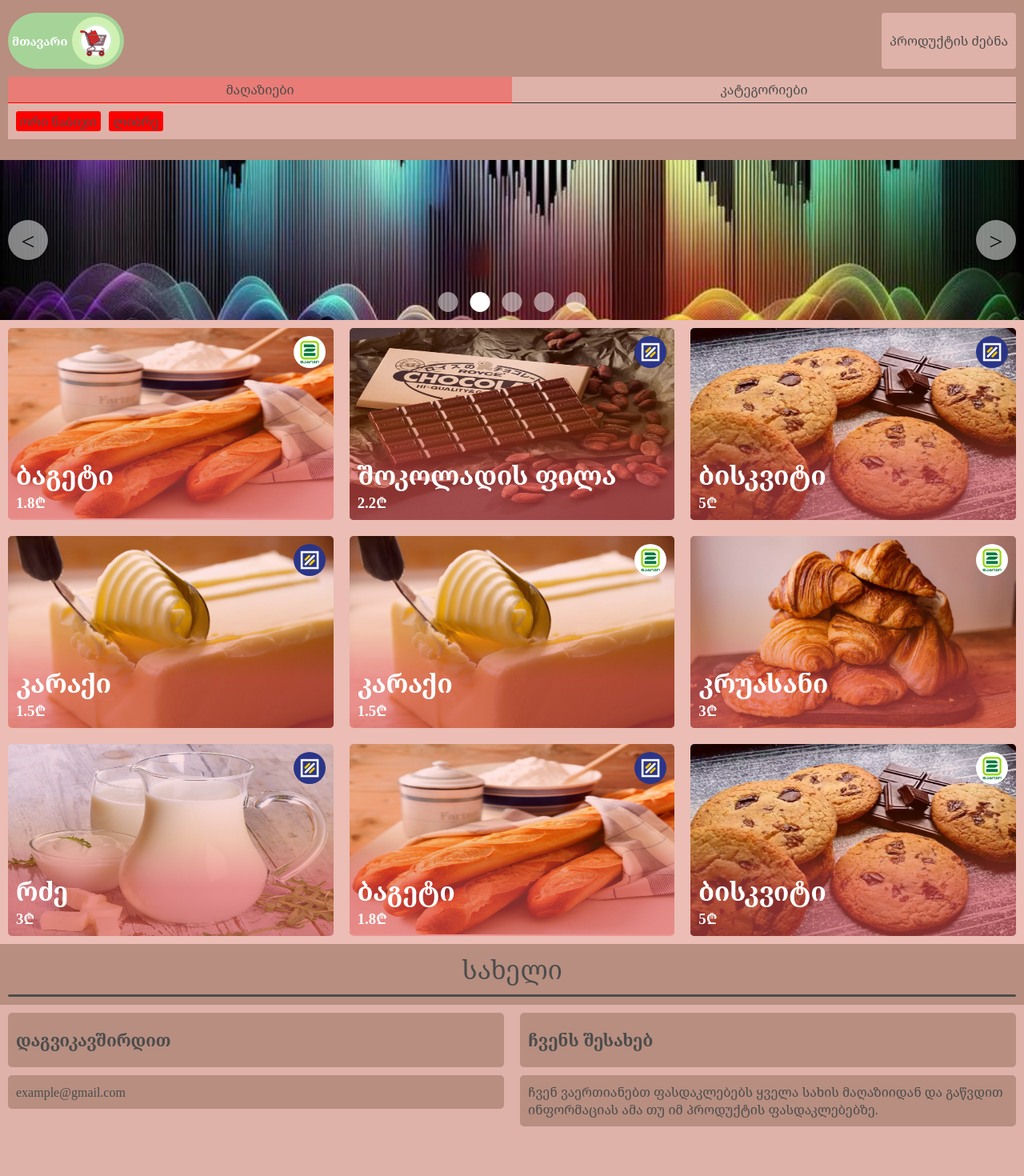
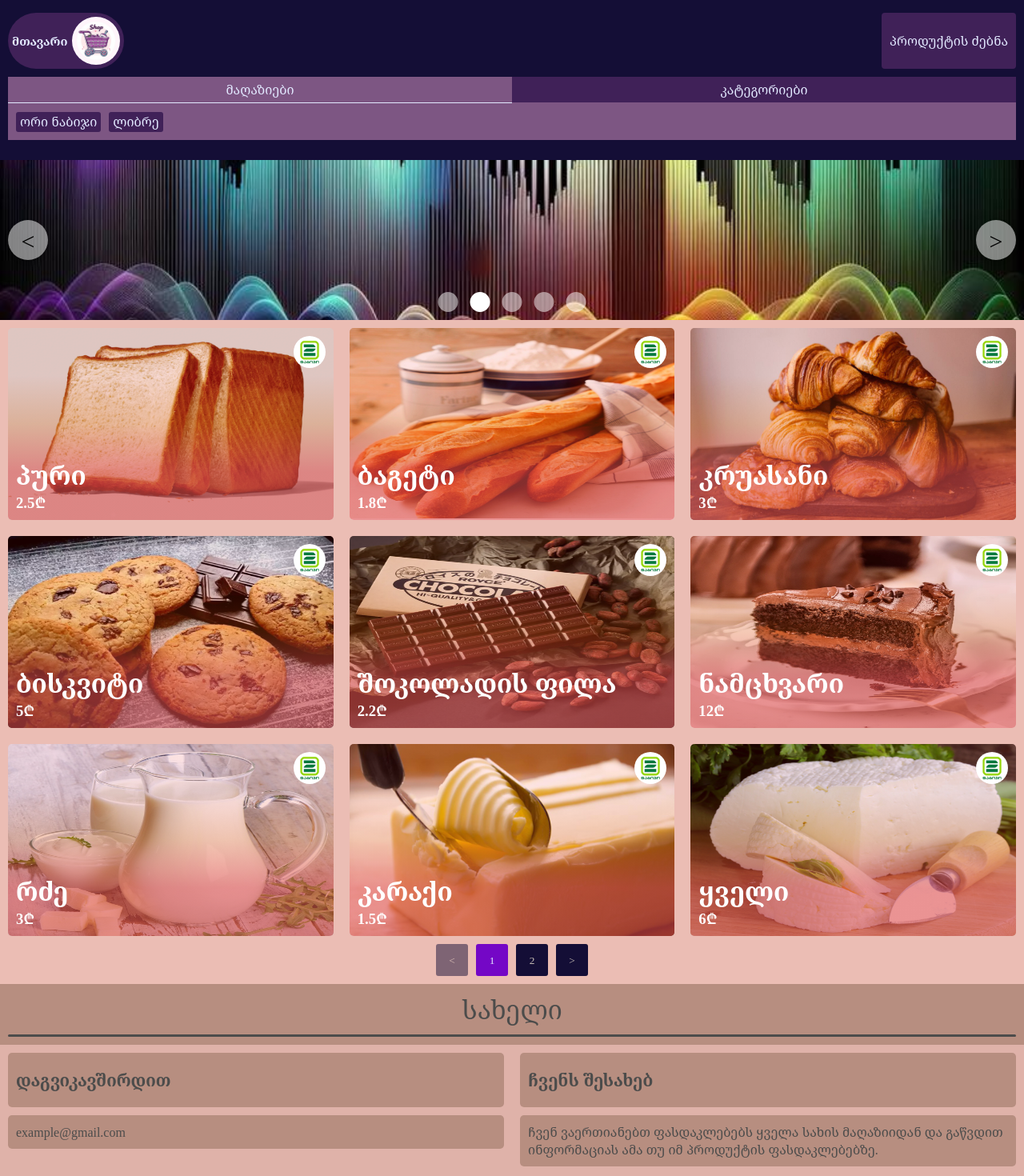
Before and after one commit to LukaJanelidze/discounts, a React (Vite) app: page / in a window 1280 px wide. Shown: the top 1470 px of the page at 80% size. Built offline with nearby package versions, Linux system fonts and the light colour scheme.

Commit message:
add some features

```diff
--- a/index.html
+++ b/index.html
@@ -2,7 +2,7 @@
 <html lang="en">
   <head>
     <meta charset="UTF-8" />
-    <link rel="icon" type="image/png" href="/imgs/logo.png" />
+    <link rel="icon" type="image/png" href="/imgs/logo.jpg" />
     <meta name="viewport" content="width=device-width, initial-scale=1.0" />
     <title>Shop</title>
   </head>
--- /dev/null
+++ b/src/assets/components/discountsSectionOne/Paginated.css
@@ -0,0 +1,37 @@
+.paginated {
+    display: flex;
+    flex-direction: column;
+    width: 100%;
+    margin-bottom: 10px;
+}
+
+.paginated-buttons-box{
+
+}
+
+.pagination-controls {
+    display: flex;
+    justify-content: center;
+    gap: 10px;
+  }
+
+  .pagination-controls button {
+    width: 40px;
+    height: 40px;
+    border: none;
+    padding: 5px 10px;
+    background-color: #140E36;
+    cursor: pointer;
+    border-radius: 3px;
+    color: #C9BFB6;
+  }
+
+  .pagination-controls button:disabled {
+    opacity: 0.5;
+    cursor: not-allowed;
+  }
+
+  .pagination-controls button.active-page {
+    background-color: #7407c6;
+    color: #E2E9FF;
+  }
--- /dev/null
+++ b/src/assets/components/discountsSectionOne/Paginated.tsx
@@ -0,0 +1,68 @@
+import { useState } from "react";
+import DiscountsSectionOne from "./DiscountsSectionOne";
+import ProductsData from "../../../ProductsData";
+import "./Paginated.css"
+
+export default function RandomProductContainer() {
+  // Number of products per page
+  const productsPerPage = 9;
+
+  // State to track the current page
+  const [currentPage, setCurrentPage] = useState(1);
+
+  // Calculate the total number of pages
+  const totalPages = Math.ceil(ProductsData.length / productsPerPage);
+
+  // Calculate the indices of the first and last products on the current page
+  const indexOfLastProduct = currentPage * productsPerPage;
+  const indexOfFirstProduct = indexOfLastProduct - productsPerPage;
+
+  // Get the products for the current page
+  const currentProducts = ProductsData.slice(indexOfFirstProduct, indexOfLastProduct);
+
+  // Function to handle page change
+  const handlePageChange = (page: number) => {
+    if (page >= 1 && page <= totalPages) {
+      setCurrentPage(page);
+    }
+  };
+
+  return (
+    <div className="paginated">
+    <div className="random-product-container">
+      {/* Render the products for the current page */}
+      {currentProducts.map((product, index) => (
+        <DiscountsSectionOne key={index} product={product} />
+      ))}
+
+    </div>
+
+
+      <div className="paginated-buttons-box">
+        <div className="pagination-controls">
+          <button className="" onClick={() => handlePageChange(currentPage - 1)} disabled={currentPage === 1}>
+          &lt;
+          </button>
+
+          {/* Generate page number buttons */}
+          {Array.from({ length: totalPages }, (_, i) => i + 1).map((page) => (
+            <button
+              key={page}
+              onClick={() => handlePageChange(page)}
+              className={page === currentPage ? "active-page" : ""}
+            >
+              {page}
+            </button>
+          ))}
+
+          <button onClick={() => handlePageChange(currentPage + 1)} disabled={currentPage === totalPages}>
+            &gt;
+          </button>
+        </div>
+      </div>
+      {/* Pagination controls */}
+
+
+  </div>
+  );
+}
--- a/src/assets/components/discountsSectionOne/RandomProductContainer.tsx
+++ /dev/null
@@ -1,30 +0,0 @@
-import { useState, useEffect } from "react";
-import DiscountsSectionOne from "./DiscountsSectionOne";
-import ProductsData from "../../../ProductsData";
-import { ProductI } from "../../../ProductsData";
-
-export default function RandomProductContainer() {
-  const [randomProducts, setRandomProducts] = useState< ProductI []>([]);
-
-  useEffect(() => {
-    // Shuffle the selected products and display up to 5
-    setRandomProducts(shuffleArray(ProductsData).slice(0, 9));
-  }, []);
-
-  // Helper function to shuffle an array
-  const shuffleArray = (array: any[]) => {
-    for (let i = array.length - 1; i > 0; i--) {
-      const j = Math.floor(Math.random() * (i + 1));
-      [array[i], array[j]] = [array[j], array[i]];
-    }
-    return array;
-  };
-
-  return (
-    <div className="random-product-container">
-      {randomProducts.map(( product , index) => (
-        <DiscountsSectionOne key={index} product={product}  />
-      ))}
-    </div>
-  );
-}
--- a/src/assets/components/headerNavbar/HeaderNavbar.css
+++ b/src/assets/components/headerNavbar/HeaderNavbar.css
@@ -1,4 +1,14 @@
+/*  colors
+    #140E36
+    #402158
+    #7D5683
+    #C9BFB6
+    #E2E9FF
+*/
+
+
 /* Navbar container */
+
 /* Wrapper for Navbar to reserve space */
 .navbar-wrapper {
     height: 80px; /* Ensure space is reserved */
@@ -11,7 +21,7 @@
     display: flex;
     align-items: center;
     justify-content: space-between;
-    background-color: #B78E80;
+    background-color: #140E36;
     padding: 0 20px;
     z-index: 998;
     position: fixed;
@@ -33,7 +43,7 @@
     justify-content: center;
     align-items: center;
     flex-direction: row;
-    background-color: #a6d498;
+    background-color: #402158;
     border-radius: 100px;
     padding: 5px;
 }
@@ -70,7 +80,7 @@
 .menu-icon .line {
     width: 30px;
     height: 3px;
-    background-color: #4C4C4B;
+    background-color: #E2E9FF;
     border-radius: 2px;
 }
 
@@ -85,7 +95,7 @@
     font-size: 15px;
     font-weight: 700;
     margin-right: 5px;
-    color: white;
+    color: #E2E9FF;
     -webkit-tap-highlight-color: transparent;
 }
 
@@ -107,7 +117,7 @@
     position: fixed;
     top: 0;
     left: -250px;
-    background-color: #B78E80;
+    background-color: #140E36;
     padding: 10px;
     transition: 0.3s ease;
     z-index: 1000;
@@ -127,21 +137,21 @@
 }
 
 .tab {
-    color: #4C4C4B;
+    color: #E2E9FF;
     display: flex;
     width: 50%;
     cursor: pointer;
     justify-content: center;
     padding: 5px;
-    border-bottom: 1px solid #333;
+    border-bottom: 1px solid #7D5683;
 }
 
 .tab.active {
-    border-bottom: 1px solid red;
+    border-bottom: 1px solid #E2E9FF;
 }
 
 .tab:hover {
-    border-bottom: 1px solid red;
+    border-bottom: 1px solid #E2E9FF;
 }
 
 /* Section content */
@@ -153,7 +163,7 @@
 }
 
 .section-content a {
-    color: #4C4C4B;
+    color: #E2E9FF;
     margin-bottom: 10px;
     padding: 5px;
     width: 100%;
@@ -161,6 +171,8 @@
     justify-content: start;
     align-items: center;
     text-decoration: none;
+    background-color: #402158;
+    border-radius: 2px;
 }
 
 .section-content a:hover {
@@ -176,6 +188,10 @@
 
     .navbar-wrapper {
         height: 200px;
+    }
+
+    .side-navbar {
+        display: none;
     }
 
     .navbar {
@@ -200,7 +216,7 @@
     .header-menu {
         display: flex;
         flex-direction: column;
-        background-color: #DFB2A9;
+        background-color: #402158;
         width: 100%;
         margin: 10px;
     }
@@ -210,6 +226,7 @@
         flex-direction: row;
         justify-content: center;
         align-items: center;
+        border-bottom: 1px solid #7D5683;
     }
 
     .section-content-bigscreen {
@@ -218,16 +235,18 @@
         justify-content: flex-start;
         height: 45px;
         padding: 5px;
+        background-color: #7D5683;
+
     }
 
     .section-content-bigscreen a {
-        color: #4C4C4B;
+        color: #E2E9FF;
         margin: 5px;
         display: flex;
         justify-content: start;
         align-items: center;
         text-decoration: none;
-        background-color: red;
+        background-color: #402158;
         padding: 5px;
         border-radius: 3px;
     }
@@ -237,7 +256,7 @@
     }
 
     .tab.active {
-        background-color: rgba(255, 0, 0, 0.3);
+        background-color: #7D5683;
     }
 
     .menu-icon {
--- a/src/assets/components/headerNavbar/HeaderNavbar.tsx
+++ b/src/assets/components/headerNavbar/HeaderNavbar.tsx
@@ -65,7 +65,7 @@ const Navbar: React.FC = () => {
             <div className="main-logo">
               <h1 className='website-main'>მთავარი</h1>
               <h1 className='website-name'>FASDAKLEBEBI.GE</h1>
-              <img src="/imgs/logo.png" alt="logo" />
+              <img src="/imgs/logo.jpg" alt="logo" />
             </div>
           </div>
 
--- a/src/assets/components/headerNavbar/Search.css
+++ b/src/assets/components/headerNavbar/Search.css
@@ -13,8 +13,8 @@
 .search-button {
     width: 100%;
     font-size: 16px;
-    background-color: #DFB2A9;
-    color: #4C4C4B;
+    background-color: #402158;
+    color: #E2E9FF;
     border: none;
     border-radius: 4px;
     cursor: pointer;
@@ -39,19 +39,19 @@
     width: 100%;
     padding: 10px;
     font-size: 16px;
-    background: #DFB2A9;
+    background: #402158;
     border-radius: 4px;
-    color: #4C4C4B;
+    color: #E2E9FF;
     outline: none;
     border: none;
 }
 
 .search-container input:focus {
-    outline: 2px solid #4C4C4B;
+    outline: 2px solid #140E36;
   }
 
 .search-container input::placeholder {
-    color: #4C4C4B;
+    color: #E2E9FF;
 }
 
 /* Close button for search input */
@@ -80,10 +80,10 @@
     margin-top: 10px;
     width: 100%;
     overflow-y: auto;
-    background: rgba(255, 255, 255, 0.8);
+    background: #c9bfb687;
     border-radius: 4px;
     padding: 10px;
-    max-height: 500px;
+    max-height: 510px;
 }
 
 /* Individual product item */
@@ -98,7 +98,7 @@
 .product-item hr {
     height: 2px;
     width: 100%;
-    background-color: red;
+    background-color: #140E36;
     margin: 10px 0;
     border: none;
 }
@@ -133,7 +133,7 @@
 
 .search-product-result-container {
     width: 100%;
-    background-color: white;
+    background-color: #140E36;
     margin-top: 10px;
     padding: 5px;
     border-radius: 5px;
@@ -142,27 +142,27 @@
 .search-product-name {
     width: 100%;
     text-align: start;
-    color: #4C4C4B;
+    color: #E2E9FF;
 }
 
 .search-product-market {
     width: 100%;
     text-align: start;
-    color: #4C4C4B;
+    color: #E2E9FF;
 }
 
 .search-product-price {
     width: 100%;
     text-align: start;
-    color: #4C4C4B;
+    color: #E2E9FF;
 }
 
 .no-results {
     margin-top: 10px;
     text-align: center;
-    background: rgba(255, 255, 255, 0.8);
+    background: #c9bfb687;
     width: 100%;
-    color: #4C4C4B;
+    color: #E2E9FF;
     padding: 10px;
 }
 
--- a/src/assets/pages/homepage/HomePage.tsx
+++ b/src/assets/pages/homepage/HomePage.tsx
@@ -1,4 +1,4 @@
-import RandomProductContainer from "../../components/discountsSectionOne/RandomProductContainer"
+import Pagination  from "../../components/discountsSectionOne/Paginated"
 import "./HomePage.css"
 
 
@@ -8,7 +8,7 @@ export default function HomePage() {
     return(
         <div className="homepage">
 
-                <RandomProductContainer />
+                <Pagination />
 
         </div>
     )
```
Also changed, not shown: public/imgs/12124124124.png (renamed from public/imgs/logo.png), public/imgs/logo.jpg (added).
